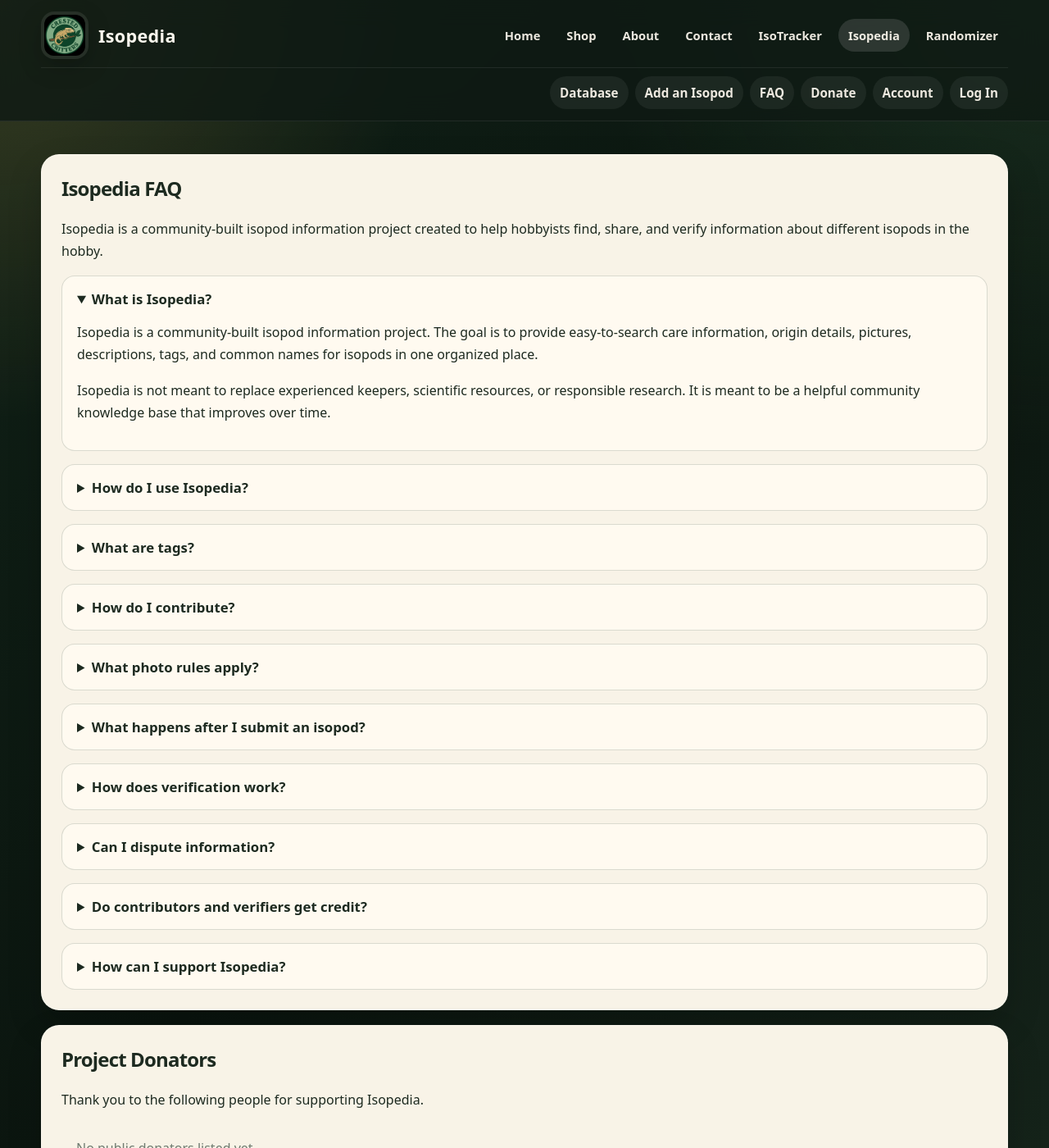
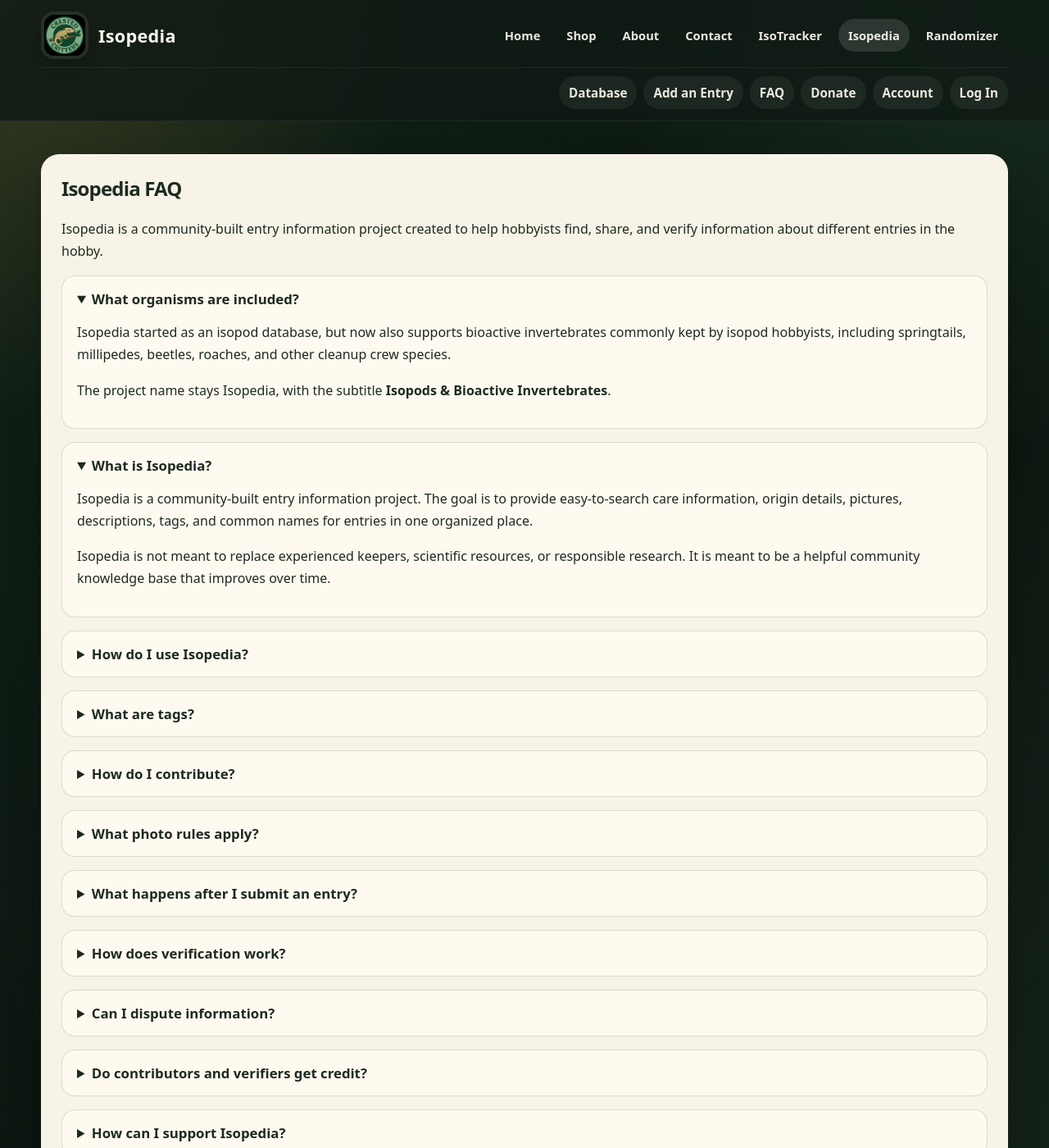
Before and after one commit to coxusw/CrestedCritters, a Jekyll site: the page isopedia/faq.html, which Jekyll copies as it is, in a window 1280 px wide and 1400 px high. Shown: the whole window at 82% size. Built offline with Jekyll 4.4.1, drawn with Linux system fonts in a browser that asks for light colours; some of the changed text lies outside the part shown.

Commit message:
Update faq.html

```diff
--- a/isopedia/faq.html
+++ b/isopedia/faq.html
@@ -29,7 +29,7 @@
     </div>
     <nav class="nav-links isopedia-links" aria-label="Isopedia navigation">
       <a href="index.html">Database</a>
-      <a href="contribute.html">Add an Isopod</a>
+      <a href="contribute.html">Add an Entry</a>
       <a id="verifyLink" href="verify.html" hidden>Verify</a>
       <a href="faq.html">FAQ</a>
       <a href="donate.html">Donate</a>
@@ -42,29 +42,35 @@
 <main class="site-shell main">
   <section class="content-card">
     <h1>Isopedia FAQ</h1>
-    <p>Isopedia is a community-built isopod information project created to help hobbyists find, share, and verify information about different isopods in the hobby.</p>
+    <p>Isopedia is a community-built entry information project created to help hobbyists find, share, and verify information about different entries in the hobby.</p>
 
     <div class="faq-list">
+        <details open>
+          <summary>What organisms are included?</summary>
+          <p>Isopedia started as an isopod database, but now also supports bioactive invertebrates commonly kept by isopod hobbyists, including springtails, millipedes, beetles, roaches, and other cleanup crew species.</p>
+          <p>The project name stays Isopedia, with the subtitle <strong>Isopods &amp; Bioactive Invertebrates</strong>.</p>
+        </details>
+
       <details open>
         <summary>What is Isopedia?</summary>
-        <p>Isopedia is a community-built isopod information project. The goal is to provide easy-to-search care information, origin details, pictures, descriptions, tags, and common names for isopods in one organized place.</p>
+        <p>Isopedia is a community-built entry information project. The goal is to provide easy-to-search care information, origin details, pictures, descriptions, tags, and common names for entries in one organized place.</p>
         <p>Isopedia is not meant to replace experienced keepers, scientific resources, or responsible research. It is meant to be a helpful community knowledge base that improves over time.</p>
       </details>
 
       <details>
         <summary>How do I use Isopedia?</summary>
-        <p>You can search for an isopod by typing its species name, common name, nickname, genus, origin, or tag into the search bar. You can also browse by genus.</p>
+        <p>You can search for an entry by typing its species name, common name, nickname, genus, origin, or tag into the search bar. You can also browse by genus.</p>
       </details>
 
       <details>
         <summary>What are tags?</summary>
-        <p>Tags are additional names or nicknames an isopod may be known by. For example, Cubaris sp. “Rubber Ducky” may also be searched as Rubber Duckies, Rubber Ducky, or Duckies.</p>
+        <p>Tags are additional names or nicknames an entry may be known by. For example, Cubaris sp. “Rubber Ducky” may also be searched as Rubber Duckies, Rubber Ducky, or Duckies.</p>
       </details>
 
       <details>
         <summary>How do I contribute?</summary>
-        <p>Create an account, log in, and click <strong>Add an Isopod</strong>. Each submission requires a genus, species name, tags, origin, basic description, care guide, and picture.</p>
-        <p>Isopods cannot be submitted without a picture.</p>
+        <p>Create an account, log in, and click <strong>Add an Entry</strong>. Each submission requires a genus, species name, tags, origin, basic description, care guide, and picture.</p>
+        <p>Entries cannot be submitted without a picture.</p>
       </details>
 
       <details>
@@ -75,7 +81,7 @@
       </details>
 
       <details>
-        <summary>What happens after I submit an isopod?</summary>
+        <summary>What happens after I submit an entry?</summary>
         <p>After submission, the entry appears as a pending contribution. Pending contributions are highlighted so visitors know the information has not been fully verified yet.</p>
       </details>
 
@@ -111,7 +117,7 @@
 
 <footer class="footer">
   <div class="site-shell">
-    <p>Isopedia is a community-built isopod knowledge project by Crested Critters.</p>
+    <p>Isopedia is a community-built bioactive invertebrate database by Crested Critters.</p>
   </div>
 </footer>
 </body>
```
